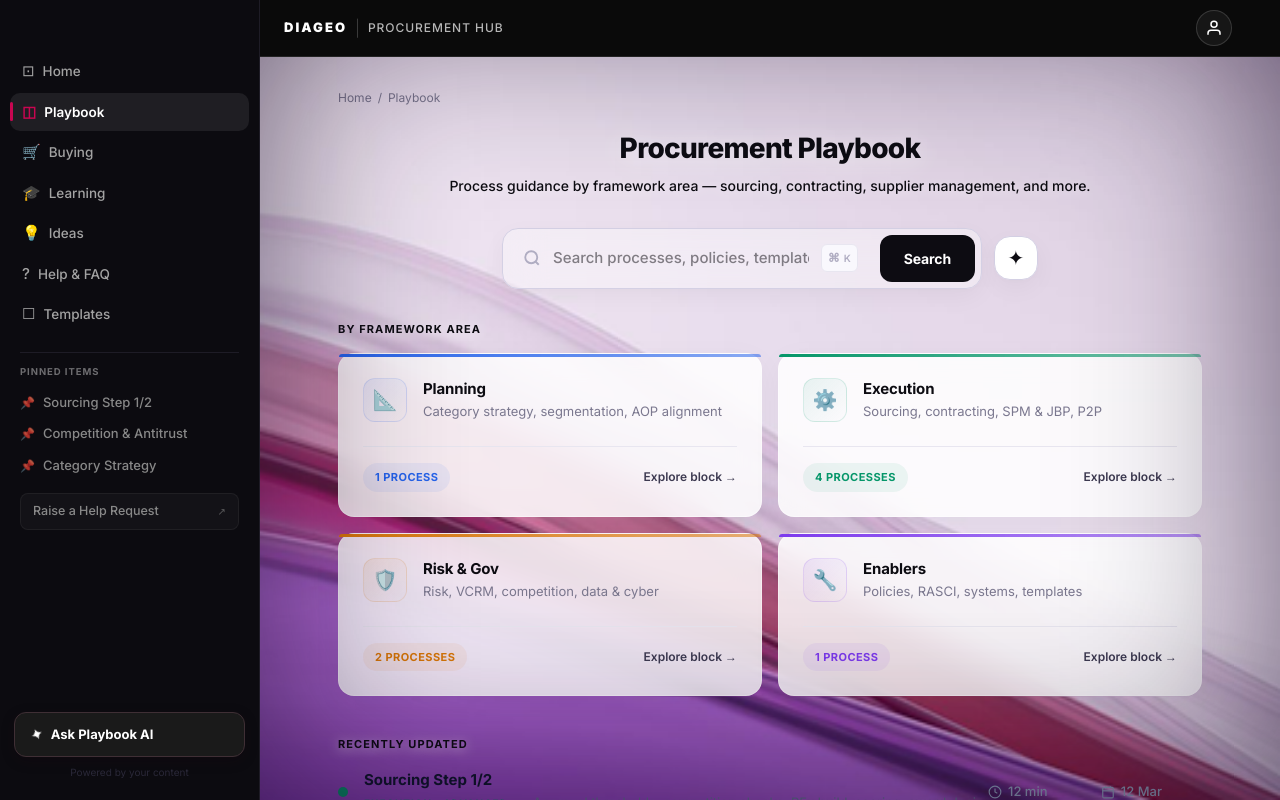
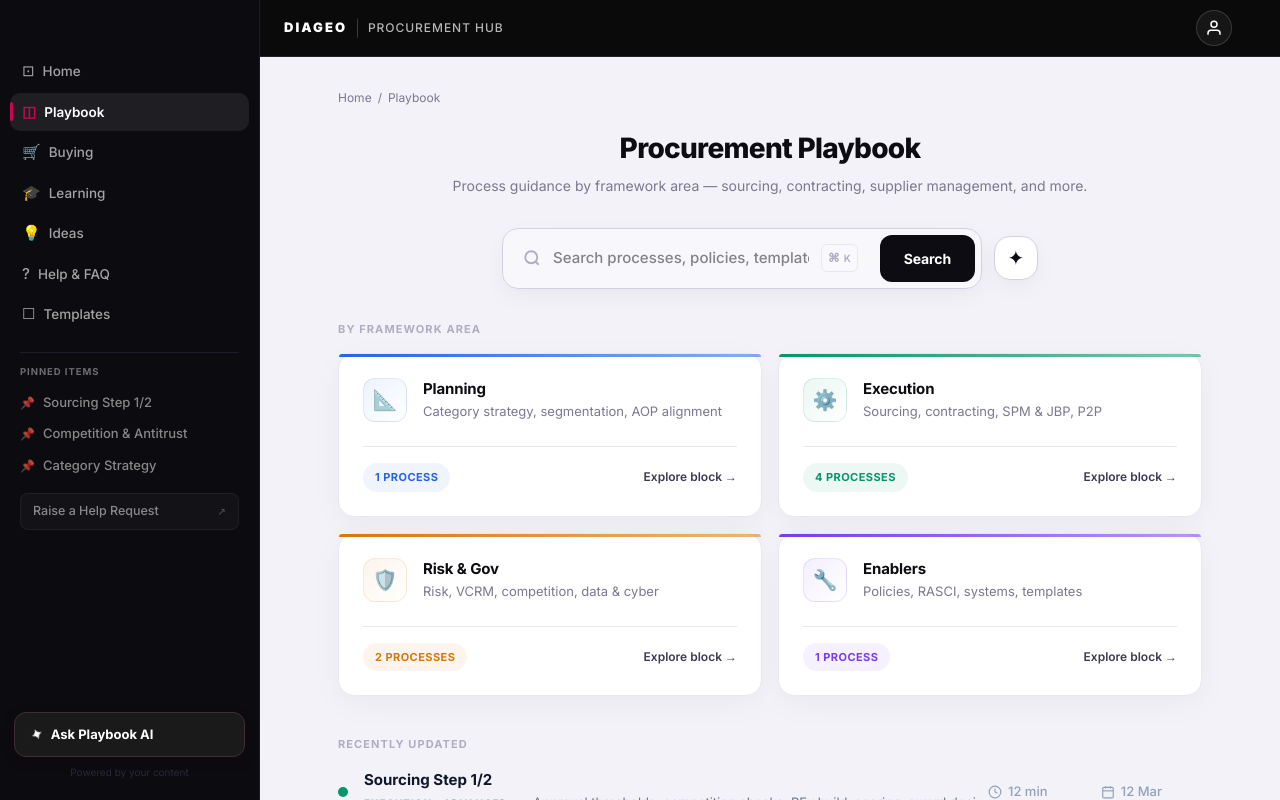
Before and after one commit to kanwarsx-prog/prochub, a Next.js app: page /playbook in a window 1280 px wide. Built offline with nearby package versions, Linux system fonts and the light colour scheme.

Commit message:
UI tweak: change default home name and revert layout back to clean light background

```diff
--- a/src/app/buying/page.tsx
+++ b/src/app/buying/page.tsx
@@ -19,13 +19,11 @@
                 <h1 style={{
                     fontSize: '28px', fontWeight: 800, letterSpacing: '-0.025em',
                     color: 'var(--text-1)', marginBottom: '8px', textAlign: 'center',
-                    textShadow: '0 4px 24px rgba(255,255,255,0.8)'
                 }}>
                     Buying at Diageo
                 </h1>
                 <p style={{
-                    fontSize: '14px', color: 'var(--text-1)', lineHeight: 1.6, textAlign: 'center', maxWidth: '600px', margin: '0 auto',
-                    textShadow: '0 2px 12px rgba(255,255,255,0.6)', fontWeight: 500
+                    fontSize: '14px', color: 'var(--text-3)', lineHeight: 1.6, textAlign: 'center', maxWidth: '600px', margin: '0 auto',
                 }}>
                     Your guide to purchasing goods and services. Learn about sourcing routes, spot buys via Fairmarkit, and how to raise a PO.
                 </p>
@@ -40,10 +38,8 @@
 
                 {/* Fairmarkit Card - Highlighted */}
                 <div style={{
-                    background: 'rgba(255, 255, 255, 0.85)',
-                    backdropFilter: 'blur(12px)',
-                    WebkitBackdropFilter: 'blur(12px)',
-                    border: '1px solid rgba(255,255,255,0.4)',
+                    background: 'var(--surface-0)',
+                    border: '1px solid var(--border)',
                     boxShadow: '0 8px 32px rgba(0,0,0,0.04)',
                     borderRadius: '16px', padding: '24px',
                     gridColumn: '1 / -1',
@@ -73,8 +69,8 @@
 
                 {/* Sourcing Routes */}
                 <div style={{
-                    background: 'rgba(255, 255, 255, 0.85)', backdropFilter: 'blur(12px)', WebkitBackdropFilter: 'blur(12px)',
-                    border: '1px solid rgba(255,255,255,0.4)', boxShadow: '0 8px 32px rgba(0,0,0,0.04)', borderRadius: '16px', padding: '24px'
+                    background: 'var(--surface-0)',
+                    border: '1px solid var(--border)', boxShadow: '0 8px 32px rgba(0,0,0,0.04)', borderRadius: '16px', padding: '24px'
                 }}>
                     <div style={{ width: '36px', height: '36px', borderRadius: '10px', background: '#e0f2fe', color: '#0284c7', display: 'flex', alignItems: 'center', justifyContent: 'center', fontSize: '18px', marginBottom: '16px' }}>
                         ⚖️
@@ -88,8 +84,8 @@
 
                 {/* Procure to Pay */}
                 <div style={{
-                    background: 'rgba(255, 255, 255, 0.85)', backdropFilter: 'blur(12px)', WebkitBackdropFilter: 'blur(12px)',
-                    border: '1px solid rgba(255,255,255,0.4)', boxShadow: '0 8px 32px rgba(0,0,0,0.04)', borderRadius: '16px', padding: '24px'
+                    background: 'var(--surface-0)',
+                    border: '1px solid var(--border)', boxShadow: '0 8px 32px rgba(0,0,0,0.04)', borderRadius: '16px', padding: '24px'
                 }}>
                     <div style={{ width: '36px', height: '36px', borderRadius: '10px', background: '#fef3c7', color: '#d97706', display: 'flex', alignItems: 'center', justifyContent: 'center', fontSize: '18px', marginBottom: '16px' }}>
                         🛒
@@ -103,8 +99,8 @@
 
                 {/* Contracts */}
                 <div style={{
-                    background: 'rgba(255, 255, 255, 0.85)', backdropFilter: 'blur(12px)', WebkitBackdropFilter: 'blur(12px)',
-                    border: '1px solid rgba(255,255,255,0.4)', boxShadow: '0 8px 32px rgba(0,0,0,0.04)', borderRadius: '16px', padding: '24px'
+                    background: 'var(--surface-0)',
+                    border: '1px solid var(--border)', boxShadow: '0 8px 32px rgba(0,0,0,0.04)', borderRadius: '16px', padding: '24px'
                 }}>
                     <div style={{ width: '36px', height: '36px', borderRadius: '10px', background: '#dcfce7', color: '#059669', display: 'flex', alignItems: 'center', justifyContent: 'center', fontSize: '18px', marginBottom: '16px' }}>
                         📄
--- a/src/app/playbook/page.tsx
+++ b/src/app/playbook/page.tsx
@@ -53,13 +53,11 @@
                 <h1 style={{
                     fontSize: '28px', fontWeight: 800, letterSpacing: '-0.025em',
                     color: 'var(--text-1)', marginBottom: '6px', textAlign: 'center',
-                    textShadow: '0 4px 24px rgba(255,255,255,0.8)'
                 }}>
                     Procurement Playbook
                 </h1>
                 <p style={{
-                    fontSize: '14px', color: 'var(--text-1)', lineHeight: 1.5, textAlign: 'center',
-                    textShadow: '0 2px 12px rgba(255,255,255,0.6)', fontWeight: 500
+                    fontSize: '14px', color: 'var(--text-3)', lineHeight: 1.5, textAlign: 'center',
                 }}>
                     Process guidance by framework area — sourcing, contracting, supplier management, and more.
                 </p>
@@ -73,8 +71,7 @@
             <section style={{ marginBottom: '40px' }}>
                 <h2 style={{
                     fontSize: '11px', fontWeight: 700, letterSpacing: '0.1em',
-                    textTransform: 'uppercase', color: 'var(--text-1)', marginBottom: '16px',
-                    textShadow: '0 2px 12px rgba(255,255,255,0.8)'
+                    textTransform: 'uppercase', color: 'var(--text-4)', marginBottom: '16px',
                 }}>
                     By framework area
                 </h2>
@@ -85,8 +82,7 @@
             <section>
                 <h2 style={{
                     fontSize: '11px', fontWeight: 700, letterSpacing: '0.1em',
-                    textTransform: 'uppercase', color: 'var(--text-1)', marginBottom: '16px',
-                    textShadow: '0 2px 12px rgba(255,255,255,0.8)'
+                    textTransform: 'uppercase', color: 'var(--text-4)', marginBottom: '16px',
                 }}>
                     Recently updated
                 </h2>
--- a/src/components/FrameworkGrid/FrameworkGrid.tsx
+++ b/src/components/FrameworkGrid/FrameworkGrid.tsx
@@ -32,10 +32,8 @@
                         display: 'flex',
                         flexDirection: 'column',
                         position: 'relative',
-                        background: 'rgba(255, 255, 255, 0.85)',
-                        backdropFilter: 'blur(12px)',
-                        WebkitBackdropFilter: 'blur(12px)',
-                        border: '1px solid rgba(255,255,255,0.4)',
+                        background: 'var(--surface-0)',
+                        border: '1px solid var(--border)',
                         boxShadow: '0 8px 32px rgba(0,0,0,0.04)',
                         transition: 'all 0.25s cubic-bezier(0.2, 0.8, 0.2, 1)',
                         textDecoration: 'none',
--- a/src/components/Hero/Hero.tsx
+++ b/src/components/Hero/Hero.tsx
@@ -12,7 +12,7 @@
 
 function getGreeting() {
     const h = new Date().getHours();
-    const name = "Alex"; // Placeholder for logged-in user
+    const name = "Kanwar"; // Placeholder for logged-in user
     if (h < 12) return `Good morning, ${name}.`;
     if (h < 17) return `Good afternoon, ${name}.`;
     return `Good evening, ${name}.`;
@@ -29,10 +29,6 @@
             {/* LIGHT SECTION (White/Transparent over Wave) */}
             <div style={{
                 position: 'relative', zIndex: 1, width: '100%', padding: '48px 48px 32px', textAlign: 'center', display: 'flex', flexDirection: 'column', alignItems: 'center',
-                /* Removed black background so it appears light/transparent, or we can make it explicitly white if it's not transparent enough */
-                background: 'rgba(255,255,255,0.75)', /* Ensures text is readable over the wave or plain background */
-                WebkitBackdropFilter: 'blur(20px)',
-                backdropFilter: 'blur(20px)',
                 borderBottom: '1px solid var(--border)',
             }}>
                 {/* Headline - Now Dark Text */}
@@ -43,7 +39,6 @@
                     letterSpacing: '-0.02em',
                     color: 'var(--text-1)',
                     marginBottom: '8px',
-                    textShadow: '0 4px 24px rgba(255,255,255,0.8)',
                 }}>
                     {greeting.replace('.', '')}<span style={{ color: 'var(--brand)' }}>.</span>
                 </h1>
--- a/src/components/MyApps/MyApps.tsx
+++ b/src/components/MyApps/MyApps.tsx
@@ -14,10 +14,8 @@
             className="app-tile"
             style={{
                 animationDelay: `${index * 0.05}s`,
-                background: 'rgba(255, 255, 255, 0.85)',
-                backdropFilter: 'blur(12px)',
-                WebkitBackdropFilter: 'blur(12px)',
-                border: '1px solid rgba(255,255,255,0.4)',
+                background: 'var(--surface-0)',
+                border: '1px solid var(--border)',
                 borderRadius: '16px',
                 display: 'flex',
                 flexDirection: 'column',
@@ -276,7 +274,6 @@
                 <h2 style={{
                     fontSize: '11px', fontWeight: 700, letterSpacing: '0.1em',
                     textTransform: 'uppercase', color: 'var(--text-1)',
-                    textShadow: '0 2px 12px rgba(255,255,255,0.8)'
                 }}>My Apps &amp; Reports</h2>
                 <button onClick={() => setPickerOpen(true)} style={{
                     display: 'flex', alignItems: 'center', gap: '6px',
@@ -316,11 +313,11 @@
                     {/* Add tile */}
                     <button onClick={() => setPickerOpen(true)} style={{
                         display: 'flex', flexDirection: 'column', alignItems: 'center', justifyContent: 'center',
-                        gap: '8px', padding: '24px', borderRadius: '18px', border: '2px dashed rgba(255,255,255,0.5)',
-                        background: 'rgba(255,255,255,0.15)', backdropFilter: 'blur(8px)', cursor: 'pointer', minHeight: '160px', transition: 'all 0.15s ease',
+                        gap: '8px', padding: '24px', borderRadius: '18px', border: '2px dashed var(--border-strong)',
+                        background: 'transparent', cursor: 'pointer', minHeight: '160px', transition: 'all 0.15s ease',
                     }}
-                        onMouseEnter={e => { e.currentTarget.style.borderColor = 'rgba(255,255,255,0.8)'; e.currentTarget.style.background = 'rgba(255,255,255,0.9)'; }}
-                        onMouseLeave={e => { e.currentTarget.style.borderColor = 'rgba(255,255,255,0.5)'; e.currentTarget.style.background = 'rgba(255,255,255,0.15)'; }}>
+                        onMouseEnter={e => { e.currentTarget.style.borderColor = 'var(--text-3)'; e.currentTarget.style.background = 'var(--surface-0)'; }}
+                        onMouseLeave={e => { e.currentTarget.style.borderColor = 'var(--border-strong)'; e.currentTarget.style.background = 'transparent'; }}>
                         <div style={{
                             width: '36px', height: '36px', borderRadius: '10px',
                             border: '2px dashed var(--text-4)',
--- a/src/components/Shell/Shell.tsx
+++ b/src/components/Shell/Shell.tsx
@@ -170,16 +170,8 @@
             {/* ── Right Content Area (Header + Main) ─── */}
             <div style={{
                 flex: 1, display: 'flex', flexDirection: 'column', height: '100%', overflow: 'hidden',
-                background: 'url("/LiquidMagicPurple05_1_13.png") center top / cover no-repeat fixed',
-                backgroundColor: 'var(--bg)',
-                position: 'relative',
+                backgroundColor: '#f3f2f8',
             }}>
-                {/* Viewport Vignette (Fixed Edge Glow) - Adds immersive depth */}
-                <div style={{
-                    position: 'absolute', top: 0, left: 0, right: 0, bottom: 0,
-                    pointerEvents: 'none', zIndex: 10,
-                    boxShadow: 'inset 0 0 200px rgba(15, 0, 30, 0.65)',
-                }} />
                 {/* GLOBAL TOP BANNER (Black) */}
                 <header style={{
                     background: '#0a0a0a',
```
